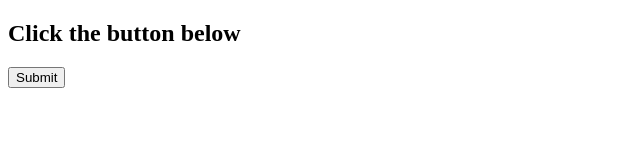
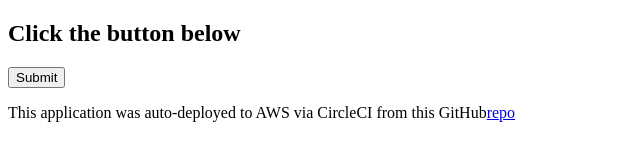
Before and after one commit to vjpandian/circleci-deployment, a website: page index.html in a window 1280 px wide. Shown: the whole page, without its empty margins (0-640 px from the left). Drawn offline with nearby package versions, Linux system fonts and the light colour scheme.

Commit message:
Link the repo in the html page

```diff
--- a/index.html
+++ b/index.html
@@ -10,5 +10,6 @@
     <script src="https://unpkg.com/react@17/umd/react.development.js" crossorigin></script>
     <script src="https://unpkg.com/react-dom@17/umd/react-dom.development.js" crossorigin></script>
     <script src="index.js"></script>
+    <p>This application was auto-deployed to AWS via CircleCI from this GitHub<a href="https://github.com/vjpandian/circleci-deployment/tree/circleci-project-setup">repo</a></p>
   </body>
 </html>
```
